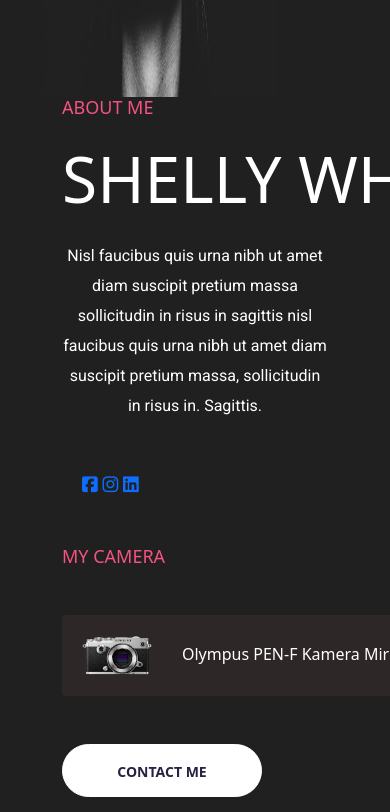
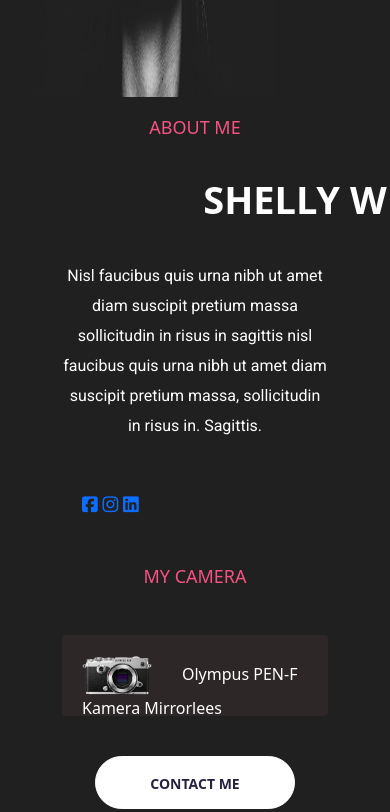
Before and after one commit to sania-jay/Portfolio-project, a plain HTML site: page about.html in a window 390 px wide. Shown: the part 696-1508 px from the top of the page. Drawn offline with nearby package versions, Linux system fonts and the light colour scheme.

Commit message:
made the site responsive

```diff
--- a/about.html
+++ b/about.html
@@ -46,7 +46,7 @@
 <div class="container">
 <div class="row">
     <div class="col-lg-6">
-<img src="images/bg.jpg" class="about-image img-fluid" alt="Shelly White photo"/>
+<img src="images/bg.jpg" class="about-image img-fluid d-sm-none" alt="Shelly White photo"/>
 </div>
 <div class="col-lg-6 about-content">
 <h6 class="mb-4"> ABOUT ME </h6>
@@ -57,7 +57,7 @@
    <p>
       Nisl faucibus quis urna nibh ut amet diam suscipit pretium massa sollicitudin in risus in sagittis nisl faucibus quis urna nibh ut amet  diam suscipit pretium massa, sollicitudin in risus in. Sagittis.
    </p>
-<div class="social-links mb-5">
+<div class="social-links mb-5 d-sm-none">
 <a href=""><i  class="fab fa-facebook-square"></i></a>
 <a href=""><i class="fab fa-instagram"></i></a>
 <a href=""><i class="fab fa-linkedin"></i></a>
@@ -66,7 +66,7 @@
     MY CAMERA
 </h6>
 <div class="camera">
-<img src="images/camera.png" class="about-content-camera" alt="camera photo">Olympus PEN-F Kamera Mirrorlees </div>
+<img src="images/camera.png" class="about-content-camera text-wrap" alt="camera photo">Olympus PEN-F Kamera Mirrorlees </div>
 <a href="" class="btn btn-branding-about">CONTACT ME</a>
 </div>
 </div>
--- a/styles/app.css
+++ b/styles/app.css
@@ -178,7 +178,6 @@ padding: 20px;
 @media(max-width: 960px) {
     body {
         max-width: 100%;
-        margin: 0 auto;
         padding: 0;
     }
     .navbar {
@@ -191,6 +190,33 @@ padding: 20px;
     h1 {
         font-size: 50px;
     }
+    h2 {
+        font-size: 38px;
+        font-weight: bolder;
+        text-align: center;
+    }
+    h6 {
+        margin-top: 20px;
+        text-align: center;
+        margin-top: 20px;
+    }
+    p {
+        font-size: 18px;
+        text-align: wrap;
+        line-height: 1;
+    }
+    .btn-branding,
+     .btn-branding-about  {
+        display: block;
+        margin: 0 auto;
+        margin-top: 40px;
+    }
+
+    .camera {
+        max-width: 100%;
+        display: block;
+        margin: 0 auto;
+    }
    .navbar-brand{
     margin-left: -80px;
 }
@@ -201,6 +227,7 @@ padding: 20px;
 .contact-icon {
     width: 18px;
     height: 15px;
+
 }
 .contact-icon2,
 .contact-icon3 {
```
Also changed, not shown: index.html (+1 -1 lines).
